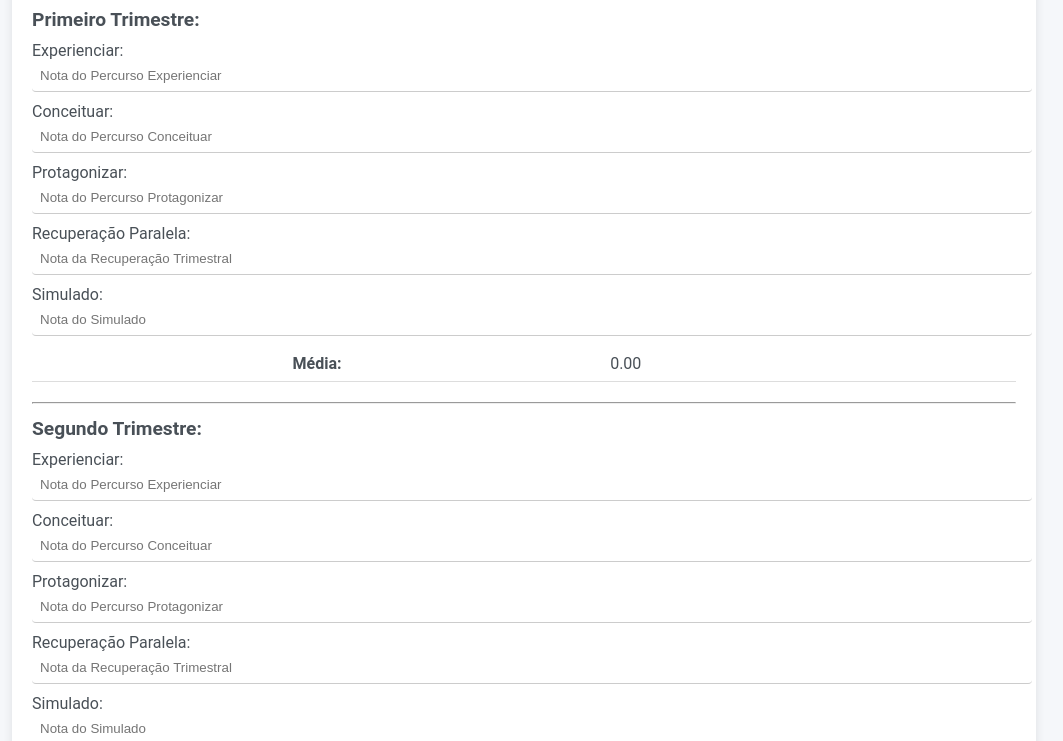
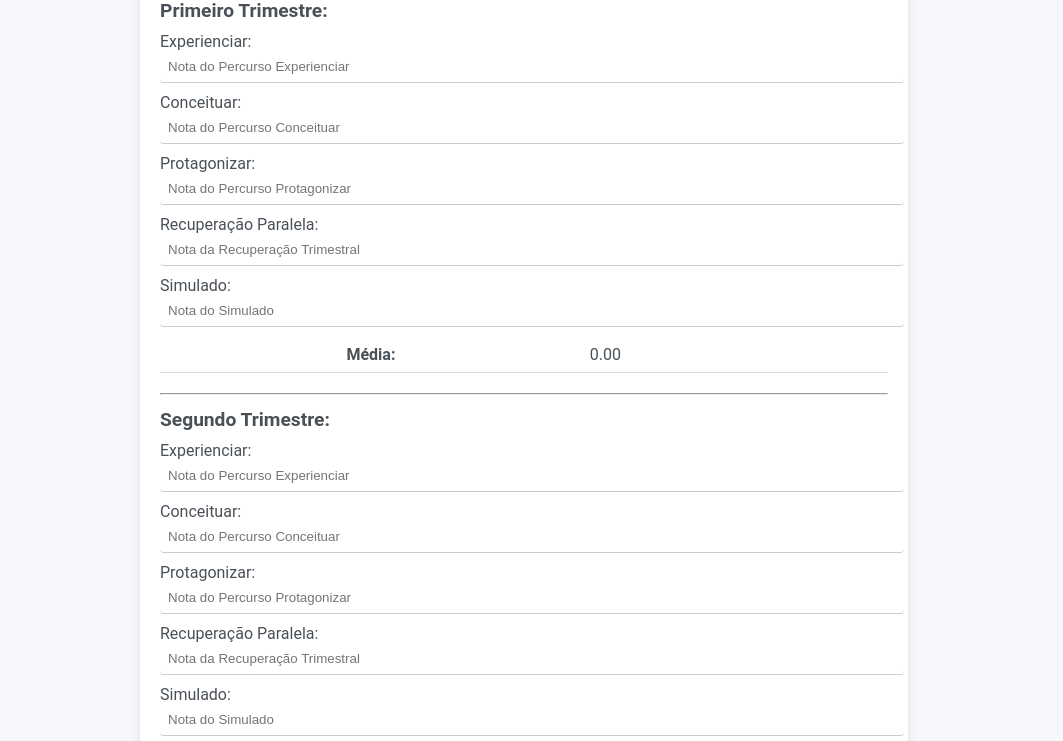
Before and after one commit to jaozzy/school-avg-calc, a plain HTML site: page index.html in a window 1280 px wide. Shown: the part 272-1013 px from the top of the page, without its empty margins (116-1179 px from the left). Drawn offline with Linux system fonts and the light colour scheme.

Commit message:
Update style.css

```diff
--- a/style.css
+++ b/style.css
@@ -20,7 +20,7 @@ h2 {
 }
 
 #calc {
-    width: 80vw;
+    width: 60vw;
     padding: 20px;
     border-radius: 8px;
     margin: 15% auto; /* Centraliza verticalmente e alinha horizontalmente */
```
